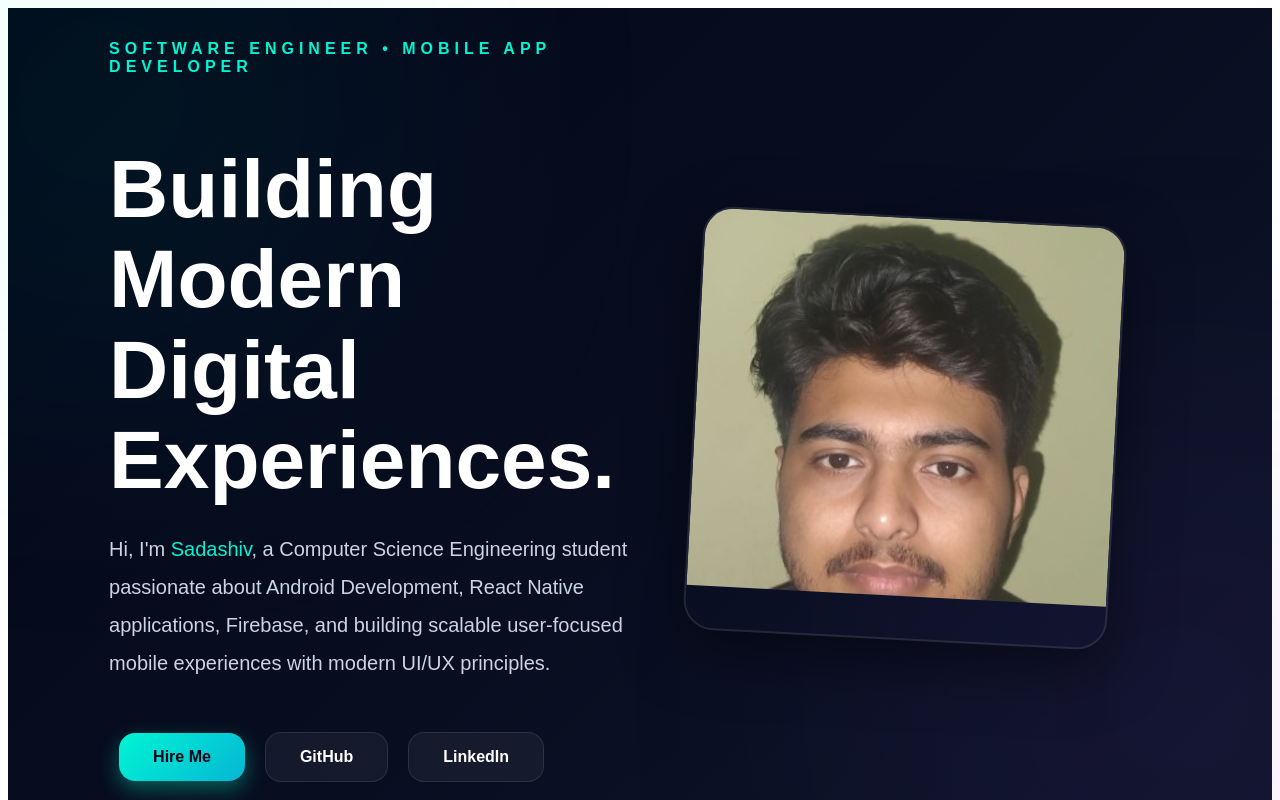
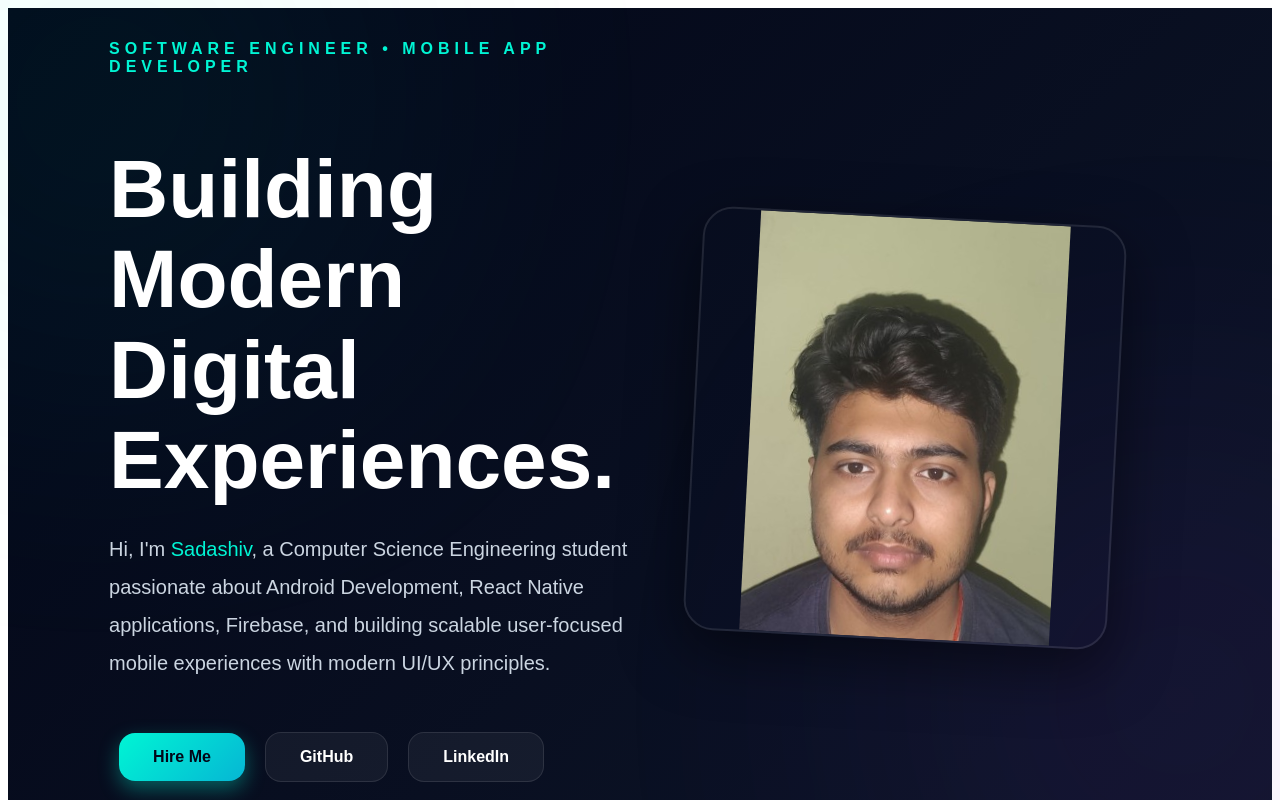
Before and after one commit to Sadashiv2002/SadashivPortfolio, a React app: page / in a window 1280 px wide. Shown: the top 800 px of the page. Built offline with nearby package versions, Linux system fonts and the light colour scheme; the HTML template or start-up script is replaced by a standard one.

Commit message:
Update App.jsx

```diff
--- a/src/App.jsx
+++ b/src/App.jsx
@@ -226,8 +226,8 @@ function App() {
               alt="developer"
               style={{
                 width: "100%",
-                height: "90%",
-                objectFit: "cover",
+                height: "100%",
+                objectFit: "contain",
               }}
             />
           </div>
```
